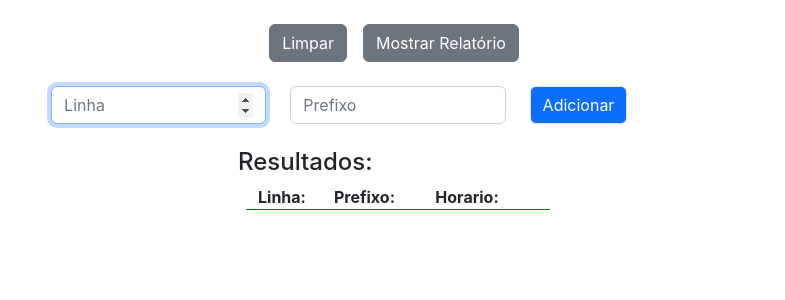
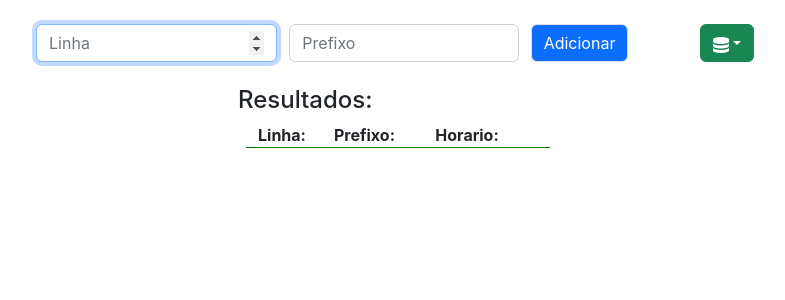
Before and after one commit to jonathas-silva/fiscaliza-desempenho, a React (Vite) app: page / in a window 1280 px wide. Shown: the top 300 px of the page, without its empty margins (242-1027 px from the left). Built offline with nearby package versions, Linux system fonts and the light colour scheme.

Commit message:
adicionado menu suspenso

```diff
--- a/src/Header.tsx
+++ b/src/Header.tsx
@@ -1,10 +1,12 @@
 import {useState} from 'react';
-import {Col, Row} from 'react-bootstrap';
+import {Col, Dropdown, Row} from 'react-bootstrap';
 import './Header.css';
 import Resultados from './pages/Resultados';
 import Terminado from './pages/Terminado';
 import {resultado} from './types/tipos';
 import {put} from './utils/resultadoUtils';
+import {ImDatabase} from "react-icons/im";
+
 
 export default function Header() {
 
@@ -51,37 +53,50 @@ export default function Header() {
     }
 
     function resetar() {
-        localStorage.removeItem("linhas");
-        localStorage.removeItem("resultado");
-        window.location.reload();
+
+
+        if(confirm("Isso apagará todos os dados da fiscalização. Deseja realmente continuar?"))
+        {
+            localStorage.removeItem("linhas");
+            localStorage.removeItem("resultado");
+            window.location.reload();
+        }
     }
 
     return (
-        <div className="d-flex principal flex-column container">
-            <Row className='mt-4'>
-                <Col xs={4} sm={4}>
-                    <button className='btn btn-secondary' onClick={() => resetar()}>Limpar</button>
-                </Col>
-                <Col xs={8} sm={8}>
-                    <button className='btn btn-secondary' onClick={() => Setterminado(!terminado)}>Mostrar Relatório
-                    </button>
-                </Col>
-            </Row>
+        <div className="d-flex principal flex-column container mt-4">
 
             <div className="d-flex">
                 <form name="novaEntrada" className="d-flex" onSubmit={handleSubmit}>
-                    <Row className='align-items-end mt-4'>
-                        <Col xs={4} sm={4} className='d-flex flex-column'>
+                    <Row className='align-items-end m-0 p-0'>
+                        <Col xs={4} sm={4} className='d-flex flex-column p-0'>
                             <input className='form-control' placeholder='Linha' type="number" id='linha-input'
                                    name='linha' onChange={handleInputChange} value={formValues.linha} autoFocus={true}/>
                         </Col>
-                        <Col xs={4} sm={4} className='d-flex flex-column'>
+                        <Col xs={4} sm={4} className='d-flex flex-column pe-0'>
                             <input className='form-control' placeholder='Prefixo' type="number" name='prefixo'
                                    onChange={handleInputChange} value={formValues.prefixo}/>
                         </Col>
-                        <Col xs={4} sm={4}>
+                        <Col xs={3} sm={3} className="m-0 pe-0">
                             <button className='btn btn-primary border' type='submit'>Adicionar</button>
                         </Col>
+
+                        <Col xs={1} sm={1} className="m-0 p-0">
+                            {
+                                <Dropdown>
+                                    <Dropdown.Toggle variant="success" id="menu"><ImDatabase/></Dropdown.Toggle>
+                                    <Dropdown.Menu>
+                                        <Dropdown.Item > Salvar </Dropdown.Item>
+                                        <Dropdown.Item > Carregar </Dropdown.Item>
+                                        <Dropdown.Item onClick={()=>resetar()}> Limpar </Dropdown.Item>
+                                        <Dropdown.Divider />
+                                        <Dropdown.Item onClick={() => Setterminado(!terminado)} > {terminado ? "Ver fiscalização" : "Ver relatório"} </Dropdown.Item>
+                                    </Dropdown.Menu>
+                                </Dropdown>
+                            }
+
+                        </Col>
+
                     </Row>
                 </form>
             </div>
```
